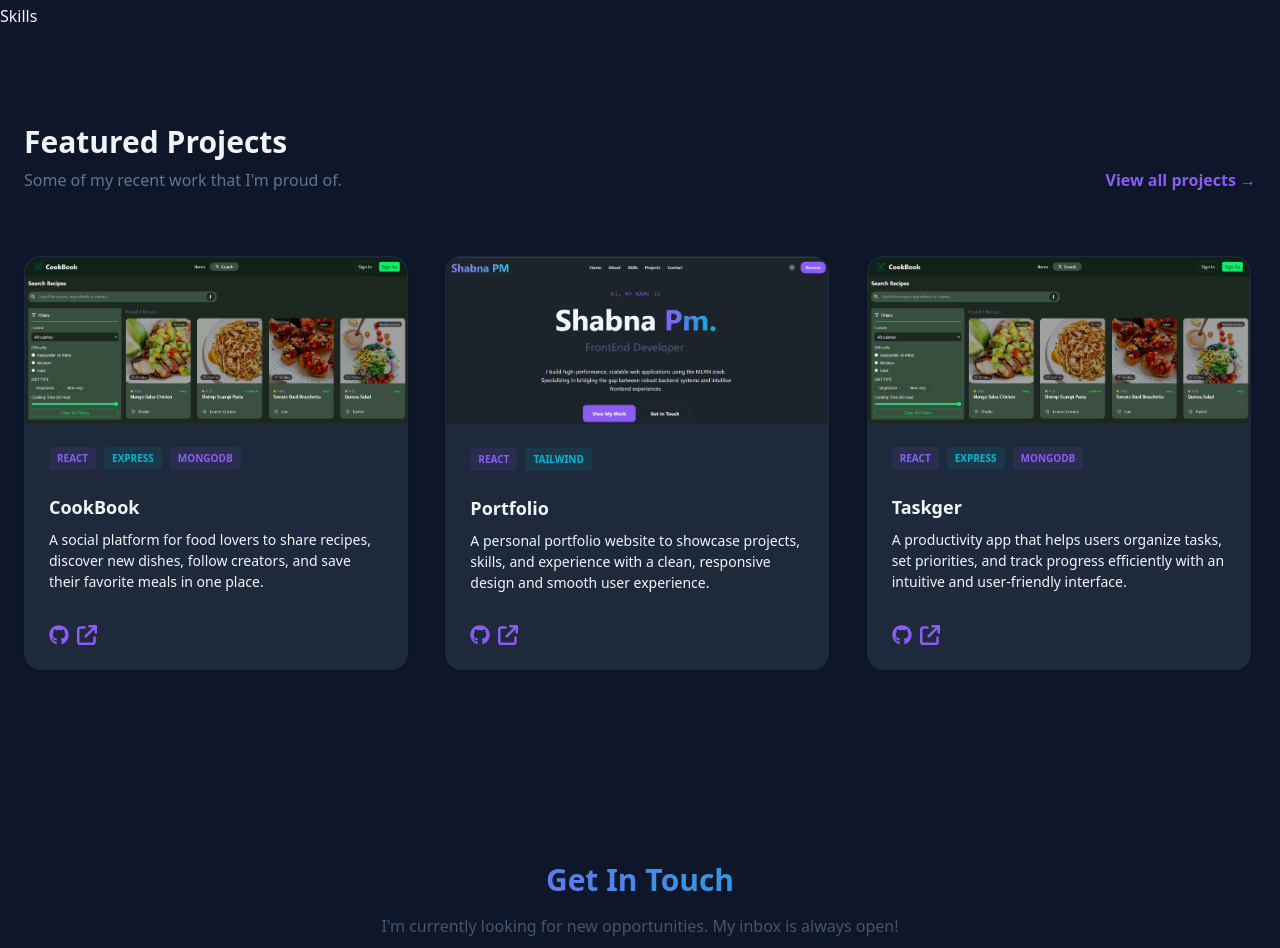
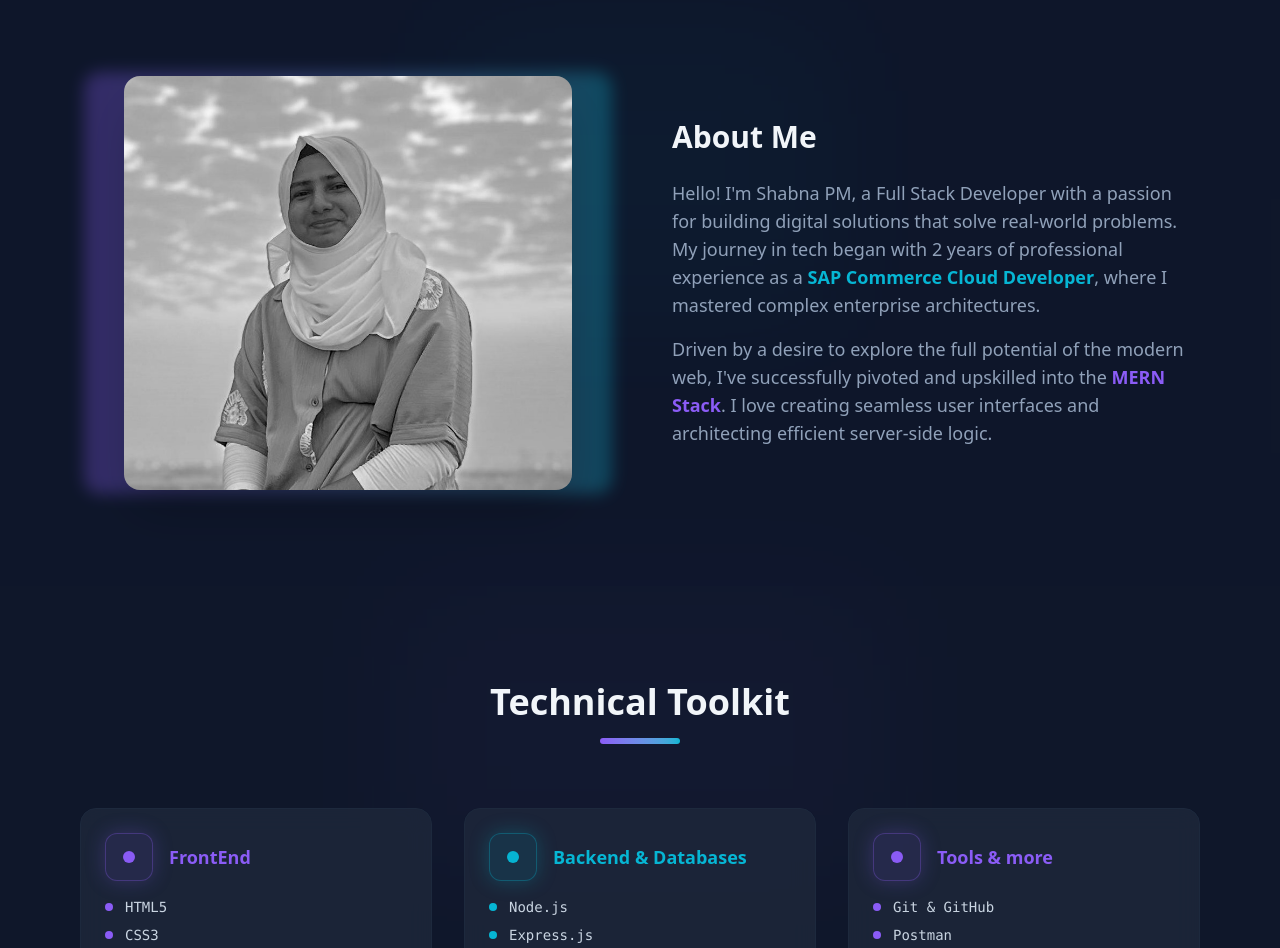
Before and after one commit to Shabnapm99/Portfolio--REACT, a React (Vite) app: page / in a window 1280 px wide. Shown: the part 564-1512 px from the top of the page. Built offline with nearby package versions, Linux system fonts and the light colour scheme.

Commit message:
created about section

```diff
--- /dev/null
+++ b/src/components/AboutMe.jsx
@@ -0,0 +1,24 @@
+import React from 'react'
+
+function AboutMe() {
+    return (
+        <div className='lg:w-1/2'>
+            <h2 className='text-3xl font-bold mb-6 flex items-center'>About Me</h2>
+            <div className="space-y-4 text-slate-600 dark:text-slate-400 text-lg">
+                <p>
+                    Hello! I'm Shabna PM, a Full Stack Developer with a passion for building digital solutions that solve
+                    real-world problems. My journey in tech began with 2 years of professional experience as a
+                    <span class="text-seco-cyan font-semibold"> SAP Commerce Cloud Developer</span>, where I mastered
+                    complex enterprise architectures.
+                </p>
+                <p>
+                    Driven by a desire to explore the full potential of the modern web, I've successfully pivoted and
+                    upskilled into the <span class="text-prim-violet font-semibold">MERN Stack</span>.
+                    I love creating seamless user interfaces and architecting efficient server-side logic.
+                </p>
+            </div>
+        </div>
+    )
+}
+
+export default AboutMe
--- /dev/null
+++ b/src/components/ImageSection.jsx
@@ -0,0 +1,21 @@
+import React from 'react'
+
+function ImageSection() {
+  return (
+    <div className='lg:w-1/2 relative group'>
+
+      {/* Gradient Glow */}
+      <div className="absolute -inset-1 bg-linear-to-r from-prim-violet to-seco-cyan rounded-2xl blur opacity-30 group-hover:opacity-60 transition duration-700"></div>
+
+      {/* Image */}
+      <img
+        alt="Profile image"
+        className="relative rounded-2xl w-full max-w-md mx-auto shadow-2xl grayscale hover:grayscale-0 transition-all duration-500 hover:scale-[1.02]"
+        src="/images/profile-pic.jpg"
+      />
+
+    </div>
+  )
+}
+
+export default ImageSection
--- a/src/components/Navbar.jsx
+++ b/src/components/Navbar.jsx
@@ -16,15 +16,15 @@ function Navbar() {
           </div>
           <ul
             tabIndex="-1"
-            className="menu menu-sm dropdown-content bg-base-100 rounded-box z-1 mt-3 w-52 p-2 shadow">
-            <li><a>Home</a></li>
-            <li><a>About</a></li>
-            <li><a>Skills</a></li>
-            <li><a>Projects</a></li>
-            <li><a>Contact</a></li>
+            className="menu menu-sm dropdown-content rounded-box z-1 mt-3 w-52 p-2 shadow">
+            <li><a href='#home'>Home</a></li>
+            <li><a href='#about'>About</a></li>
+            <li><a href='#skills'>Skills</a></li>
+            <li><a href='#projects'>Projects</a></li>
+            <li><a href='#contact'>Contact</a></li>
           </ul>
         </div>
-        <a className="btn btn-ghost text-4xl text-gradient font-bold">Shabna PM</a>
+        <a className="btn btn-ghost text-2xl md:text-4xl text-gradient font-bold">Shabna PM</a>
       </div>
       <div className="navbar-center hidden lg:flex">
         <ul className="menu menu-horizontal px-1">
--- a/src/components/SkillCard.jsx
+++ b/src/components/SkillCard.jsx
@@ -1,9 +1,66 @@
 import React from 'react'
 
-function SkillCard() {
+function SkillCard({ skill, index }) {
+  const colors = [
+    {
+      text: "text-prim-violet",
+      hover: "hover:border-prim-violet",
+      border: "border-prim-violet/30",
+      dot: "bg-prim-violet",
+      softBg: "bg-prim-violet/10",
+      glow: "shadow-[0_0_20px_rgba(139,92,246,0.25)]"
+    },
+    {
+      text: "text-seco-cyan",
+      hover: "hover:border-seco-cyan",
+      border: "border-seco-cyan/30",
+      dot: "bg-seco-cyan",
+      softBg: "bg-seco-cyan/10",
+      glow: "shadow-[0_0_20px_rgba(6,182,212,0.25)]"
+    }
+  ];
+
+  const colour = colors[index % colors.length];
+
   return (
-    <div>SkillCard</div>
-  )
+    <div
+      className={`
+        p-6 rounded-2xl
+        bg-white/80 dark:bg-card/80 backdrop-blur-md
+        border border-slate-200 dark:border-slate-800
+        ${colour.hover}
+        transition-all duration-300
+        hover:scale-[1.03] hover:shadow-xl
+      `}
+    >
+      {/* Header */}
+      <div className='flex items-center gap-4 mb-4'>
+
+        {/* Icon */}
+        <div className={`
+          w-12 h-12 rounded-xl flex items-center justify-center
+          ${colour.softBg} border ${colour.border} ${colour.glow}
+        `}>
+          <div className={`w-3 h-3 ${colour.dot} rounded-full animate-pulse`}></div>
+        </div>
+
+        {/* Title */}
+        <h3 className={`text-lg font-semibold ${colour.text}`}>
+          {skill.title}
+        </h3>
+      </div>
+
+      {/* Tech Stack */}
+      <ul className="space-y-2 font-mono text-sm text-slate-700 dark:text-slate-300">
+        {skill.techStack.map((tech, i) => (
+          <li key={i} className="flex items-center">
+            <span className={`w-2 h-2 rounded-full mr-3 ${colour.dot}`}></span>
+            {tech}
+          </li>
+        ))}
+      </ul>
+    </div>
+  );
 }
 
-export default SkillCard
+export default SkillCard;
--- a/src/data/data.js
+++ b/src/data/data.js
@@ -24,5 +24,18 @@ export const data = {
             live: "https://task-manager-one-mu-56.vercel.app/"
 
         },
+    ],
+    skills:[
+        {
+            title:"FrontEnd",
+            techStack:["HTML5","CSS3","React","Tailwind"]
+        },
+                {
+            title:"Backend & Databases",
+            techStack:["Node.js","Express.js","MongoDB"]
+        },        {
+            title:"Tools & more",
+            techStack:["Git & GitHub","Postman","MySQL","SAP Commerce Cloud"]
+        },
     ]
 }
--- a/src/sections/About.jsx
+++ b/src/sections/About.jsx
@@ -1,8 +1,24 @@
 import React from 'react'
+import ImageSection from '../components/ImageSection'
+import AboutMe from '../components/AboutMe'
 
 function About() {
   return (
-    <div>About</div>
+    <section id='about' className='py-24 bg-slate-100 dark:bg-dark/50 relative'>
+
+      {/* Background glow */}
+      <div className="absolute left-1/2 -translate-x-1/2 top-10 w-100 h-75 bg-seco-cyan/10 blur-3xl opacity-30"></div>
+
+      <div className='max-w-6xl mx-auto px-6 relative z-10'>
+        <div className='flex flex-col lg:flex-row items-center gap-16'>
+
+          <ImageSection />
+          <AboutMe />
+
+        </div>
+      </div>
+
+    </section>
   )
 }
 
--- a/src/sections/Header.jsx
+++ b/src/sections/Header.jsx
@@ -3,7 +3,7 @@ import Navbar from '../components/Navbar'
 
 function Header() {
     return (
-        <header className='sticky top-0 left-0 z-50 glass-nav border-b border-slate-200 dark:border-slate-800'>
+        <header className='sticky top-0 left-0 z-50 backdrop-blur-sm border-b border-slate-200 dark:border-slate-800'>
             <Navbar />
         </header>
     )
--- a/src/sections/Skills.jsx
+++ b/src/sections/Skills.jsx
@@ -1,8 +1,36 @@
 import React from 'react'
+import SkillCard from '../components/SkillCard';
+import { data } from '../data/data';
 
 function Skills() {
+  const skills = data.skills;
+
   return (
-    <div>Skills</div>
+    <section id='skills' className='py-24 relative'>
+
+      {/* Background glow */}
+      <div className="absolute top-0 left-1/2 -translate-x-1/2 w-[500px] h-[300px] bg-prim-violet/10 blur-3xl opacity-30 pointer-events-none"></div>
+
+      <div className='max-w-6xl mx-auto px-4 relative z-10'>
+
+        {/* Heading */}
+        <div className='text-center mb-16'>
+          <h2 className="text-3xl md:text-4xl font-bold mb-4">
+            Technical Toolkit
+          </h2>
+
+          <div className="h-1.5 w-20 bg-linear-to-r from-prim-violet to-seco-cyan mx-auto rounded-full mt-4"></div>
+        </div>
+
+        {/* Grid */}
+        <div className='grid grid-cols-1 sm:grid-cols-2 lg:grid-cols-3 gap-8'>
+          {skills.map((skill, index) => (
+            <SkillCard skill={skill} key={index} index={index} />
+          ))}
+        </div>
+
+      </div>
+    </section>
   )
 }
 
```
Also changed, not shown: public/images/profile-pic.jpg (added).
